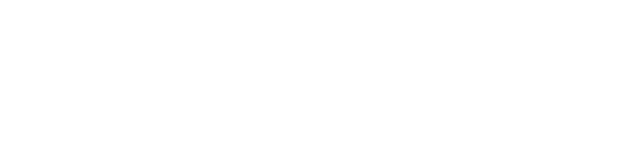
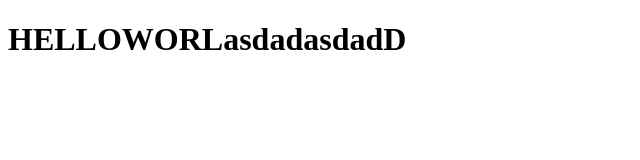
Before and after one commit to Filmsuphanut/javascript, a plain HTML site: page index.html in a window 1280 px wide. Shown: the whole page, without its empty margins (0-640 px from the left). Drawn offline with Linux system fonts and the light colour scheme.

Commit message:
Update index.html

```diff
--- a/index.html
+++ b/index.html
@@ -1,5 +1,17 @@
 <!DOCTYPE html>
 <html>
+<head>
+    <h1>HELLOWORLasdadasdadD</h1>
+
+    <script>
+        console.log('helloworld');
+    </script>
+
+</head>
+<body>
+
+
+</body>
 
 
 
```
